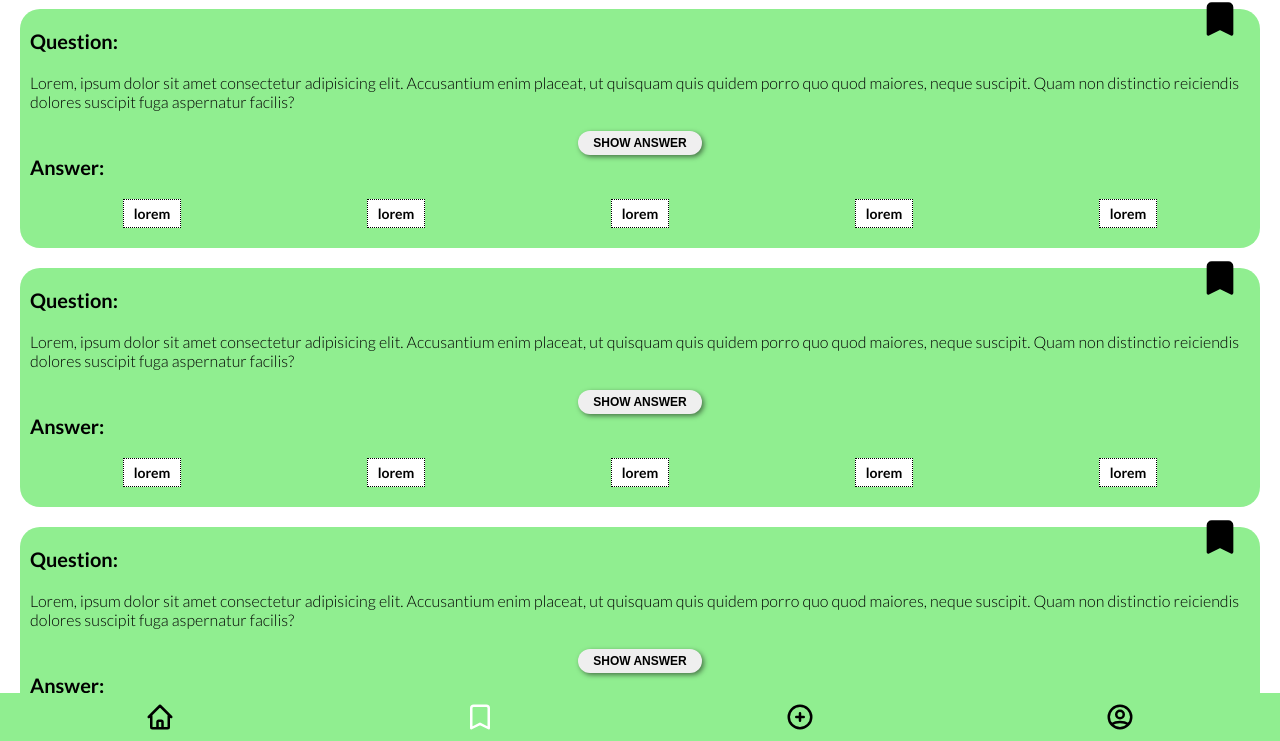
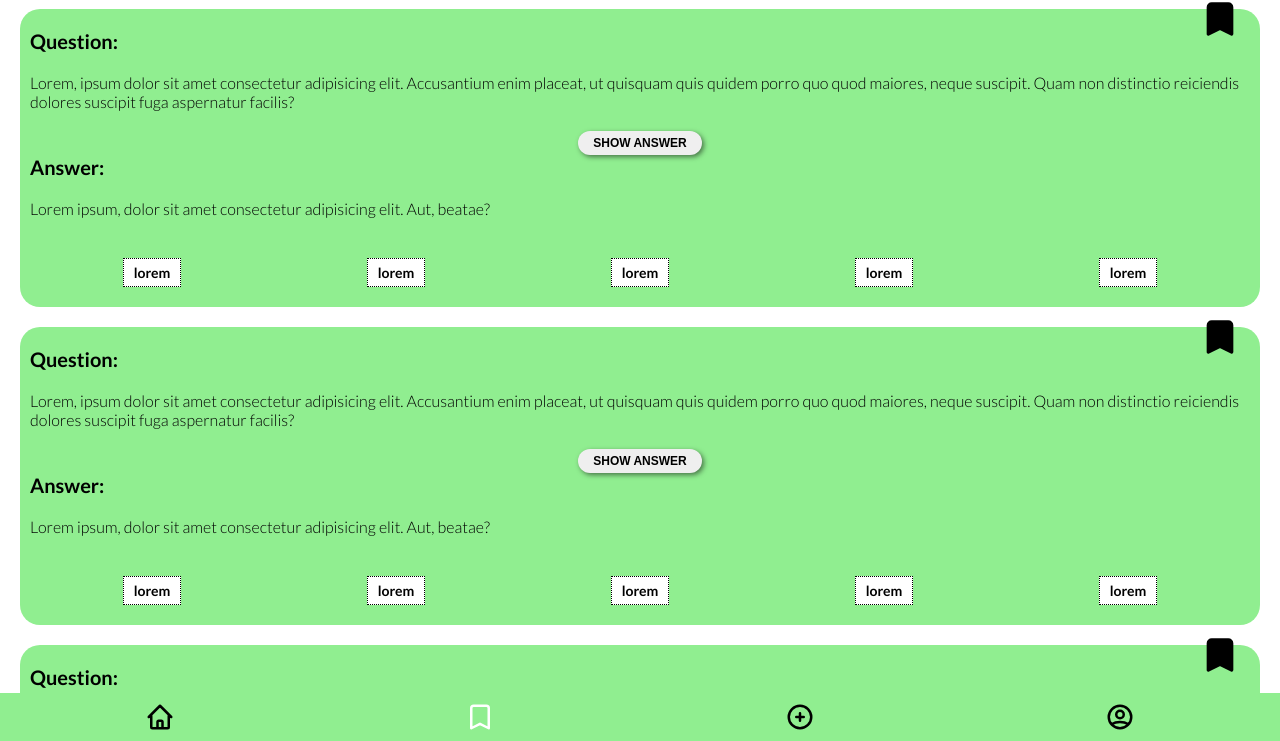
Before and after one commit to FabianAlleblas/quiz-app, a plain HTML site: page bookmarks.html in a window 1280 px wide. Shown: the part 59-800 px from the top of the page. Drawn offline with Linux system fonts and the light colour scheme.

Commit message:
Update class name

```diff
--- a/bookmarks.html
+++ b/bookmarks.html
@@ -37,7 +37,7 @@
           <button class="button">Show answer</button>
         </div>
         <h2 class="card__headline">Answer:</h2>
-        <p class="card__text card__text--hidden">
+        <p class="card__text">
           Lorem ipsum, dolor sit amet consectetur adipisicing elit. Aut, beatae?
         </p>
         <ul class="tag-list pdt-3">
@@ -74,7 +74,7 @@
           <button class="button">Show answer</button>
         </div>
         <h2 class="card__headline">Answer:</h2>
-        <p class="card__text card__text--hidden">
+        <p class="card__text">
           Lorem ipsum, dolor sit amet consectetur adipisicing elit. Aut, beatae?
         </p>
         <ul class="tag-list pdt-3">
@@ -111,7 +111,7 @@
           <button class="button">Show answer</button>
         </div>
         <h2 class="card__headline">Answer:</h2>
-        <p class="card__text card__text--hidden">
+        <p class="card__text">
           Lorem ipsum, dolor sit amet consectetur adipisicing elit. Aut, beatae?
         </p>
         <ul class="tag-list pdt-3">
```
Also changed, not shown: index.html (+3 -3 lines).
